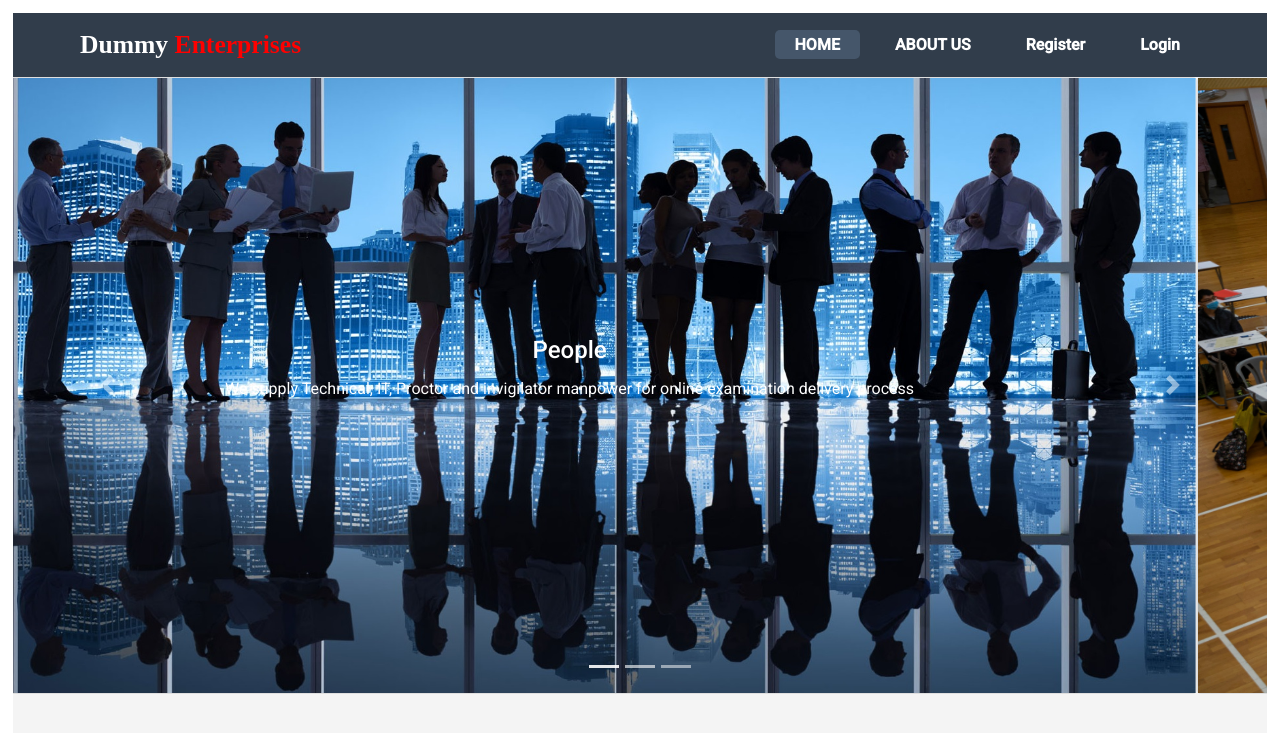
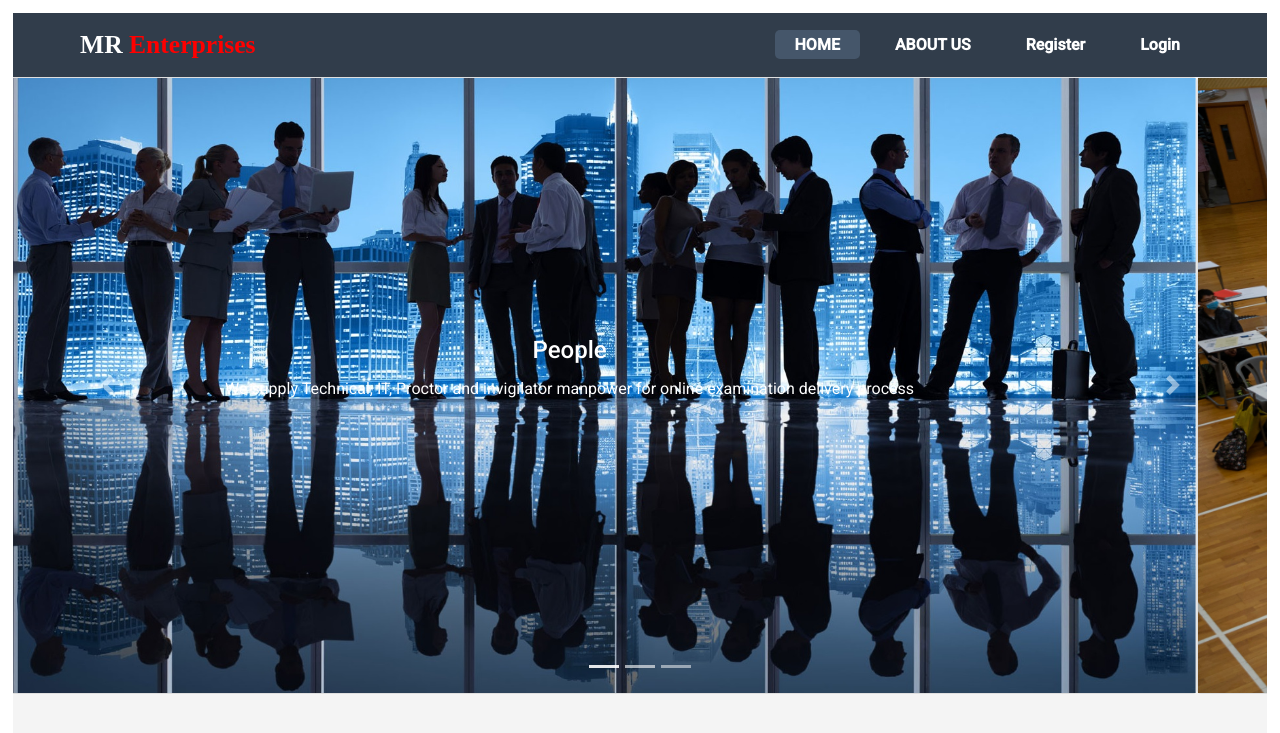
Before and after one commit to kr-arnav/d-enterprise, an Angular app: page / in a window 1280 px wide. Shown: the top 733 px of the page. Built offline with nearby package versions, Linux system fonts and the light colour scheme.

Commit message:
Company name changed from dummy to mr

```diff
--- a/src/app/components/header/header.component.html
+++ b/src/app/components/header/header.component.html
@@ -5,7 +5,7 @@
     <!-- sub-wrapper for header-->
     <span class="container">
         <!-- Branding -->
-        <span class="a-logo" routerLink="/">Dummy <span>Enterprises</span></span>
+        <span class="a-logo" routerLink="/">MR <span>Enterprises</span></span>
         <!-- spacer between branding and navigation-->
         <span class="spacer"></span>
         <!-- navigation for large screen view -->
```
